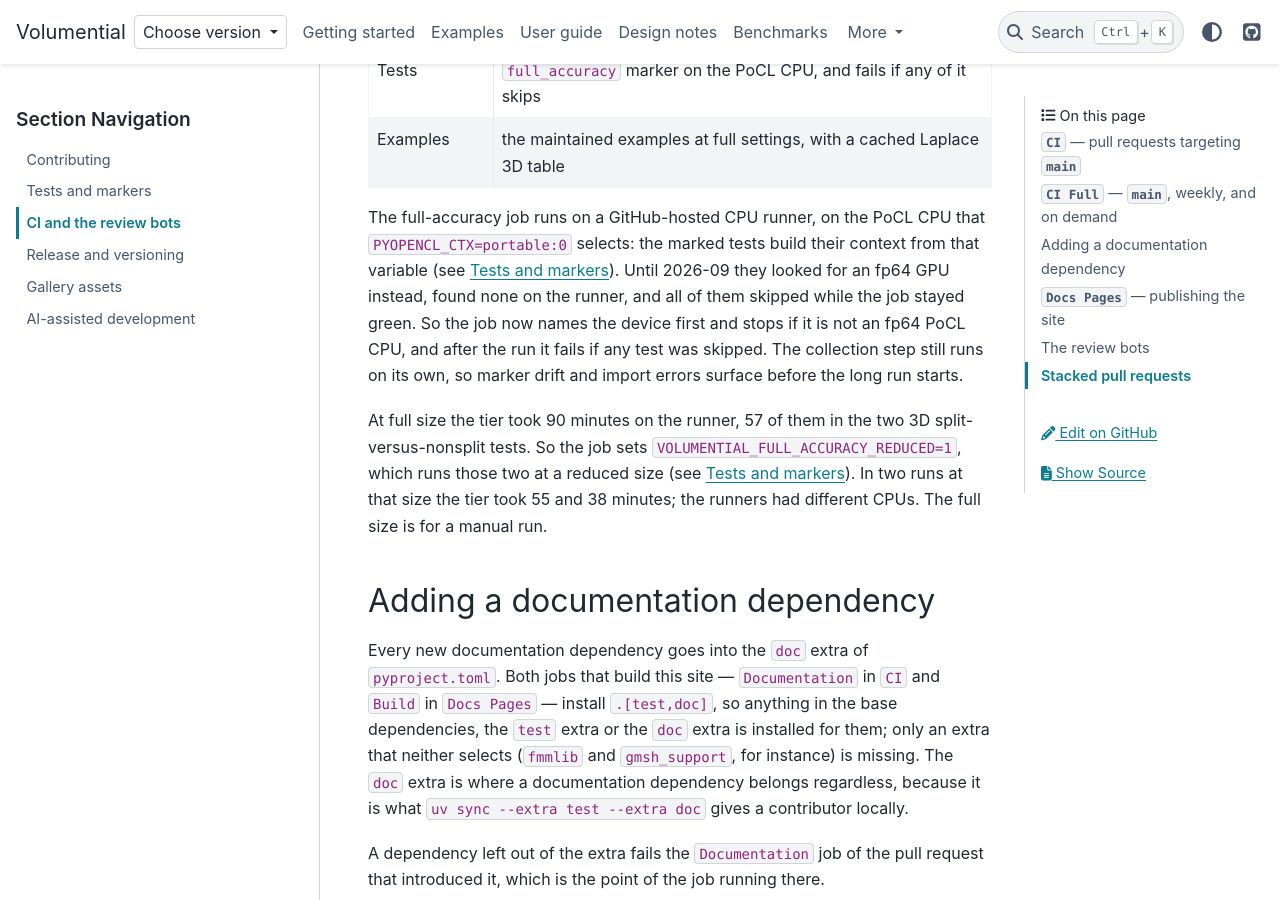
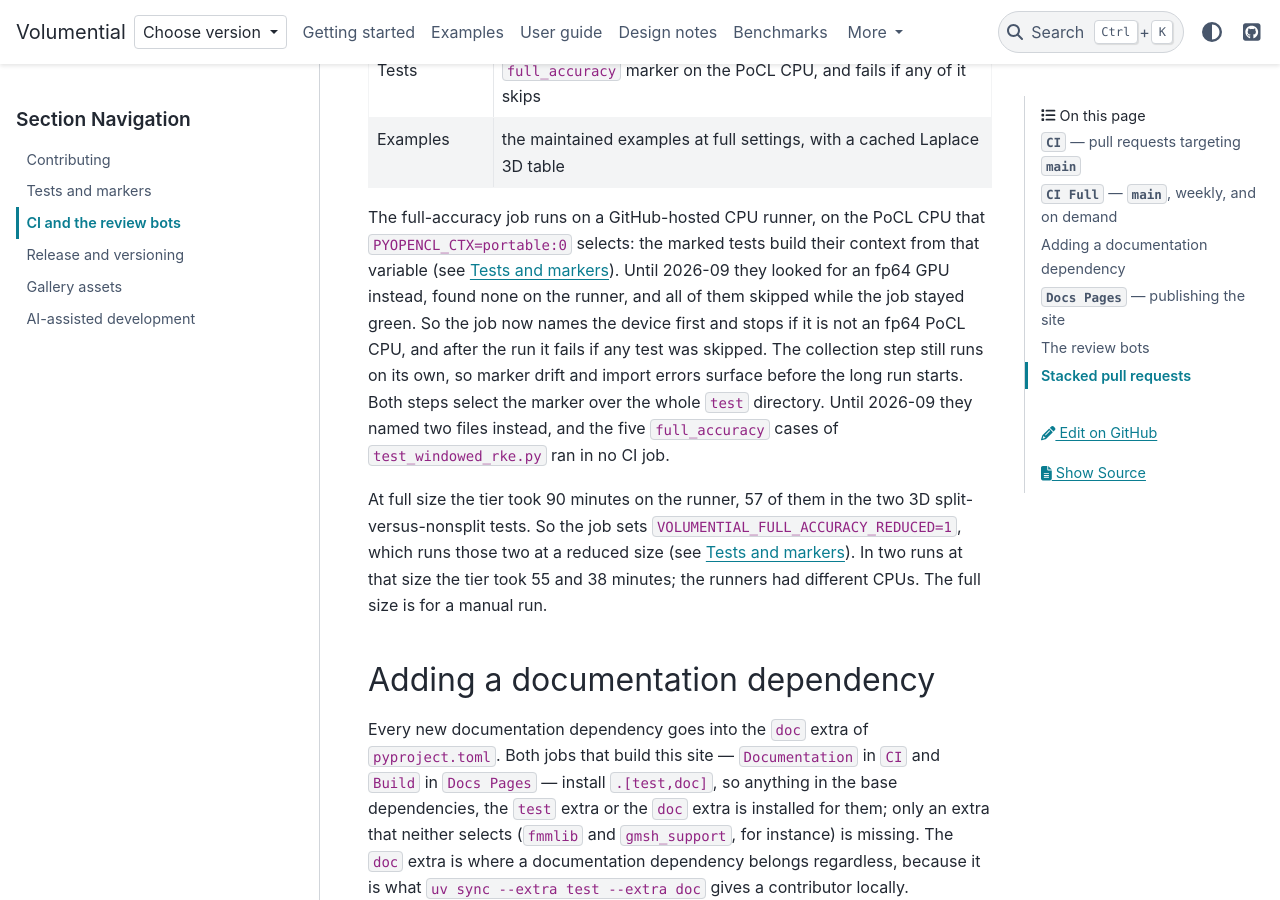
Before and after one commit to xywei/volumential, a Sphinx documentation site: the page built from doc/source/development/ci.md, in a window 1280 px wide and 900 px high, scrolled down 3165 px. Built offline with Sphinx 7.4.7 and the PyData theme 0.15.4, drawn with Linux system fonts in a browser that asks for light colours.

Commit message:
ci: run the full_accuracy marker over the whole test directory
The Full Accuracy Tests job named two files, test_duffy_full_accuracy.py
and test_volume_fmm.py. The marker also selects five cases in
test_windowed_rke.py, added after that list was written, and no CI job
ran them. Select the marker over test/ instead, so a new full_accuracy
test cannot fall outside the job the same way.

```diff
--- a/doc/source/development/ci.md
+++ b/doc/source/development/ci.md
@@ -102,7 +102,9 @@ instead, found none on the runner, and all of them skipped while the job
 stayed green. So the job now names the device first and stops if it is not an
 fp64 PoCL CPU, and after the run it fails if any test was skipped. The
 collection step still runs on its own, so marker drift and import errors
-surface before the long run starts.
+surface before the long run starts. Both steps select the marker over the
+whole `test` directory. Until 2026-09 they named two files instead, and the
+five `full_accuracy` cases of `test_windowed_rke.py` ran in no CI job.
 
 At full size the tier took 90 minutes on the runner, 57 of them in the two 3D
 split-versus-nonsplit tests. So the job sets
```
Also changed, not shown: 1 other file.
